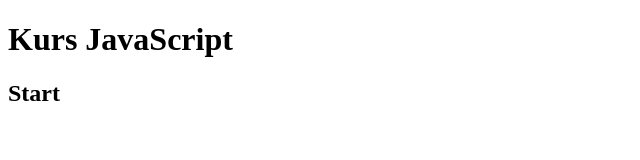
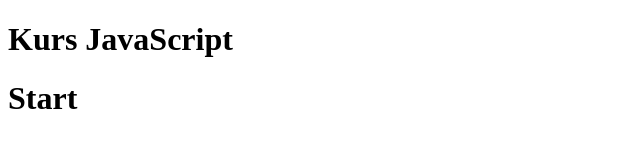
Before and after one commit to NazariiHolovatyi/project-2, a plain HTML site: page index.html in a window 1280 px wide. Shown: the full height of the page, 0-640 px from the left. Drawn offline with Linux system fonts and the light colour scheme.

Commit message:
change start

```diff
--- a/index.html
+++ b/index.html
@@ -10,7 +10,7 @@
 
 <body>
   <h1>Kurs JavaScript</h1>
- <h2>Start</h2>
+  <h1>Start</h1>
   <script src="main.js"></script>
 </body>
 
```
Lines whose indentation alone changed are shown as unchanged.
